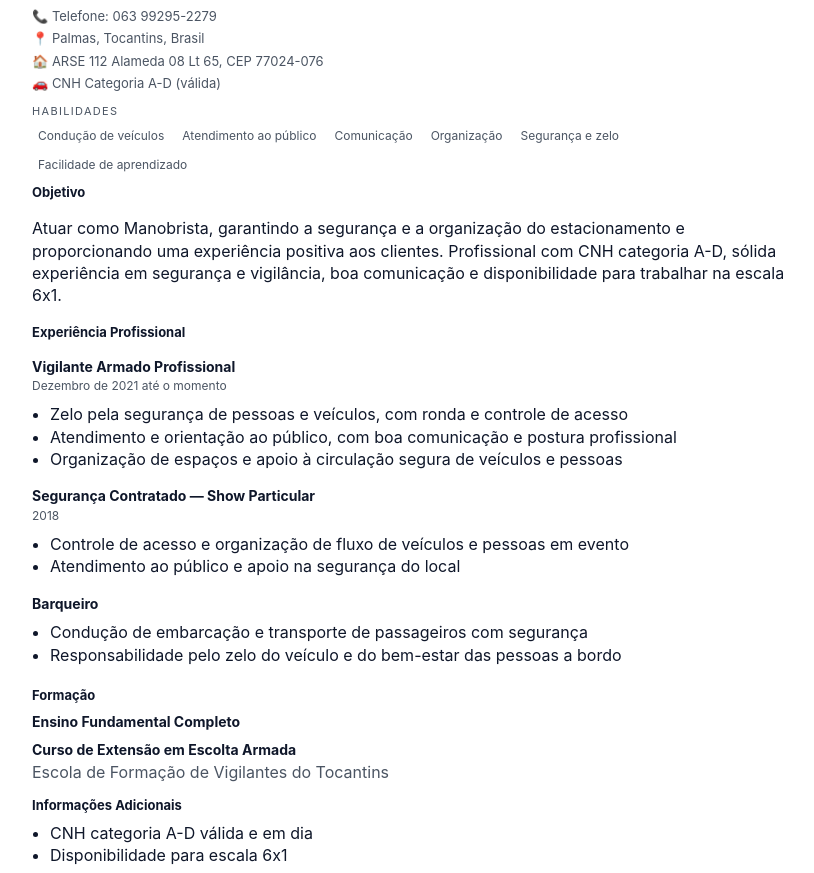
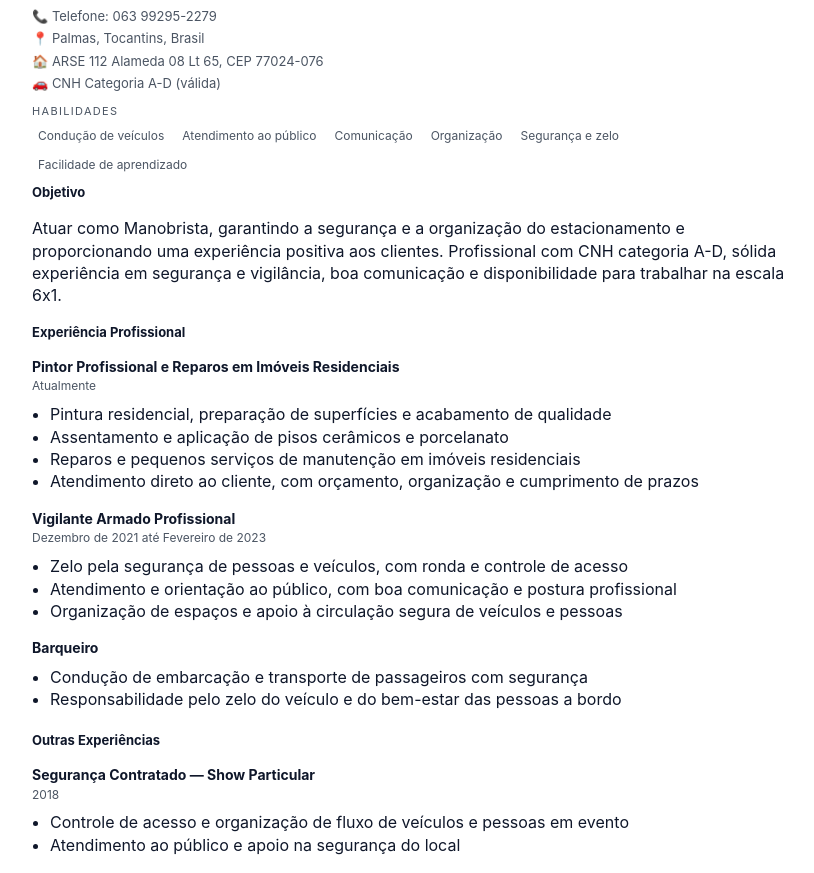
Before and after one commit to adailsonaguiar/resume, a plain HTML site: page index_pai.html in a window 1280 px wide. Shown: the part 69-942 px from the top of the page, without its empty margins (228-1042 px from the left). Drawn offline with Linux system fonts and the light colour scheme.

Commit message:
feat: restructure professional experience section
Add current painter/repair role, reorganize experiences into
two sections, and update armed guard end date.

```diff
--- a/index_pai.html
+++ b/index_pai.html
@@ -232,9 +232,34 @@
             class="role"
             style="padding: 8px 0; margin: 0; border-top: 0"
           >
+            <h3>Pintor Profissional e Reparos em Imóveis Residenciais</h3>
+            <p class="muted" style="margin: 2px 0; font-size: 12px">
+              Atualmente
+            </p>
+            <ul>
+              <li>
+                Pintura residencial, preparação de superfícies e acabamento de
+                qualidade
+              </li>
+              <li>Assentamento e aplicação de pisos cerâmicos e porcelanato</li>
+              <li>
+                Reparos e pequenos serviços de manutenção em imóveis
+                residenciais
+              </li>
+              <li>
+                Atendimento direto ao cliente, com orçamento, organização e
+                cumprimento de prazos
+              </li>
+            </ul>
+          </article>
+
+          <article
+            class="role"
+            style="padding: 8px 0; margin: 0; border-top: 0"
+          >
             <h3>Vigilante Armado Profissional</h3>
             <p class="muted" style="margin: 2px 0; font-size: 12px">
-              Dezembro de 2021 até o momento
+              Dezembro de 2021 até Fevereiro de 2023
             </p>
             <ul>
               <li>
@@ -256,21 +281,6 @@
             class="role"
             style="padding: 8px 0; margin: 0; border-top: 0"
           >
-            <h3>Segurança Contratado — Show Particular</h3>
-            <p class="muted" style="margin: 2px 0; font-size: 12px">2018</p>
-            <ul>
-              <li>
-                Controle de acesso e organização de fluxo de veículos e pessoas
-                em evento
-              </li>
-              <li>Atendimento ao público e apoio na segurança do local</li>
-            </ul>
-          </article>
-
-          <article
-            class="role"
-            style="padding: 8px 0; margin: 0; border-top: 0"
-          >
             <h3>Barqueiro</h3>
             <ul>
               <li>
@@ -280,6 +290,25 @@
                 Responsabilidade pelo zelo do veículo e do bem-estar das pessoas
                 a bordo
               </li>
+            </ul>
+          </article>
+        </section>
+
+        <section class="card" aria-labelledby="outras-experiencias">
+          <h2 id="outras-experiencias">Outras Experiências</h2>
+
+          <article
+            class="role"
+            style="padding: 8px 0; margin: 0; border-top: 0"
+          >
+            <h3>Segurança Contratado — Show Particular</h3>
+            <p class="muted" style="margin: 2px 0; font-size: 12px">2018</p>
+            <ul>
+              <li>
+                Controle de acesso e organização de fluxo de veículos e pessoas
+                em evento
+              </li>
+              <li>Atendimento ao público e apoio na segurança do local</li>
             </ul>
           </article>
         </section>
```
